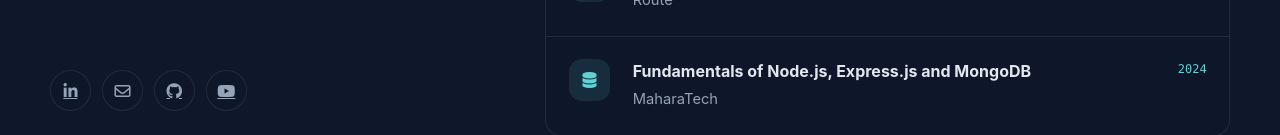
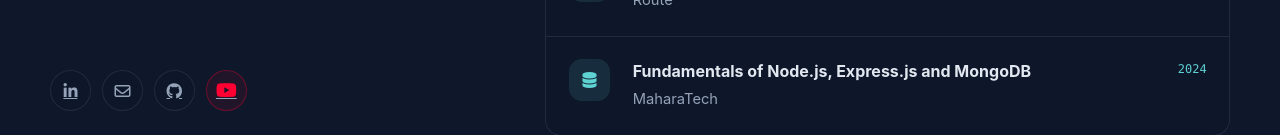
Before and after one commit to mo7amedfe/portfolio, an Angular app: page / in a window 1280 px wide. Shown: the part 665-800 px from the top of the page. Built offline with nearby package versions, Linux system fonts and the light colour scheme.

Commit message:
Clarify YouTube social icon

```diff
--- a/src/app/nav/nav.component.css
+++ b/src/app/nav/nav.component.css
@@ -155,6 +155,28 @@ h2 {
   transform: translateY(-2px);
 }
 
+.social-links .youtube-link {
+  border-color: rgba(255, 0, 51, 0.35);
+  background: rgba(255, 0, 51, 0.08);
+}
+
+.youtube-link i {
+  color: #ff0033;
+  font-size: 1.15rem;
+  transition: color 180ms ease, transform 180ms ease;
+}
+
+.social-links .youtube-link:hover {
+  border-color: #ff0033;
+  background: #ff0033;
+  box-shadow: 0 8px 22px rgba(255, 0, 51, 0.24);
+}
+
+.social-links .youtube-link:hover i {
+  color: #fff;
+  transform: scale(1.08);
+}
+
 .mobile-section-indicator {
   display: none;
 }
--- a/src/app/nav/nav.component.html
+++ b/src/app/nav/nav.component.html
@@ -37,7 +37,7 @@
       aria-label="GitHub profile">
       <i class="fa-brands fa-github" aria-hidden="true"></i>
     </a>
-    <a href="https://www.youtube.com/@MDCodz" target="_blank" rel="noopener noreferrer"
+    <a class="youtube-link" href="https://www.youtube.com/@MDCodz" target="_blank" rel="noopener noreferrer"
       aria-label="YouTube channel">
       <i class="fa-brands fa-youtube" aria-hidden="true"></i>
     </a>
```
